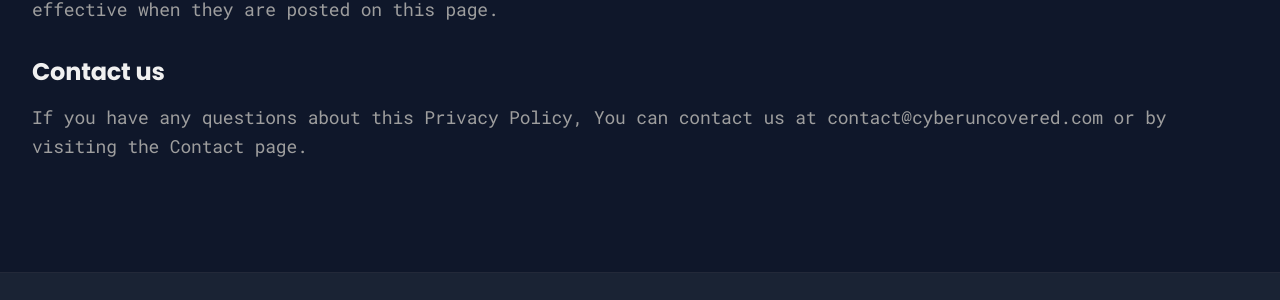
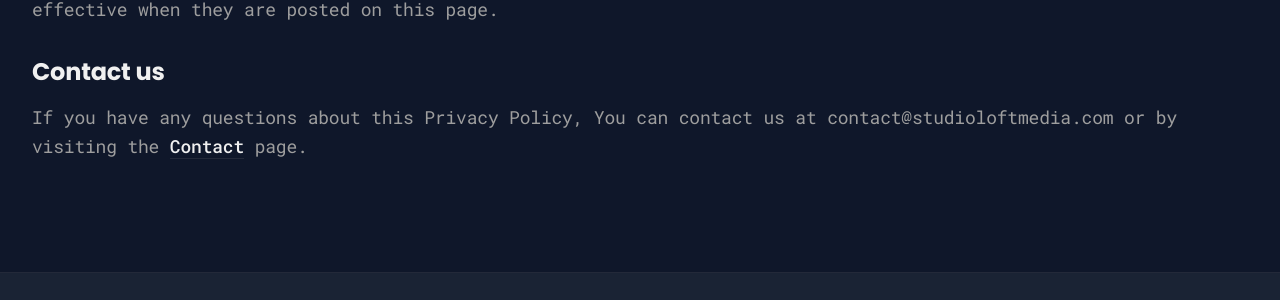
Before and after one commit to studioloft/studioloft.github.io, a Jekyll site: the page built from _pages/privacypolicy.md, in a window 1280 px wide and 900 px high, scrolled down 4188 px. Shown: the part 155-455 px from the top of the window. Built offline with Jekyll 4.4.1, drawn with Linux system fonts in a browser that asks for light colours.

Commit message:
legal syntax updates

```diff
--- a/_pages/privacypolicy.md
+++ b/_pages/privacypolicy.md
@@ -96,4 +96,4 @@ We may update Our Privacy Policy from time to time. We will notify you of any ch
 You are advised to review this Privacy Policy periodically for any changes. Changes to this Privacy Policy are effective when they are posted on this page.
 
 <h3>Contact us</h3>
-If you have any questions about this Privacy Policy, You can contact us at contact@cyberuncovered.com or by visiting the Contact page.
+If you have any questions about this Privacy Policy, You can contact us at contact@studioloftmedia.com or by visiting the <a href="https://studioloft.github.io/contact/">Contact</a> page.
```
Also changed, not shown: _pages/copyright.md (+2 -2 lines), _pages/disclaimer.md (+1 -1 lines).
